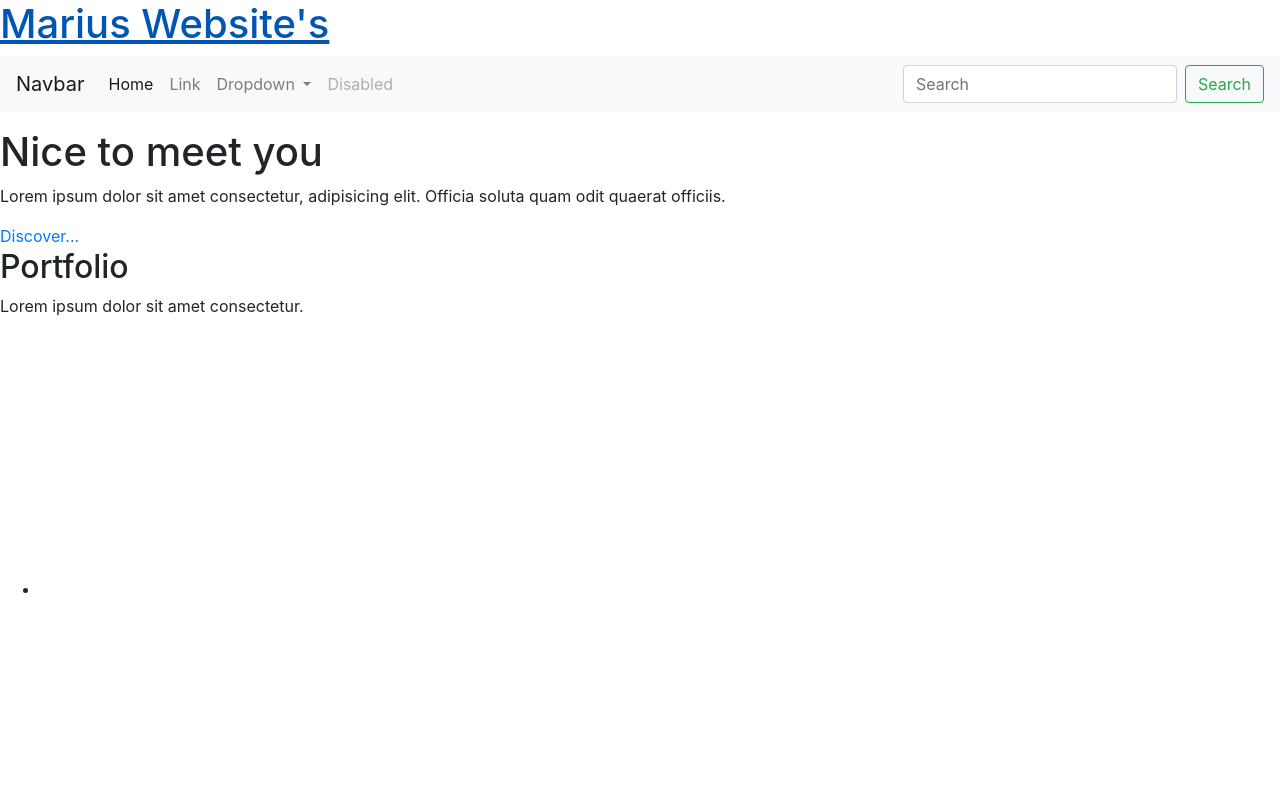
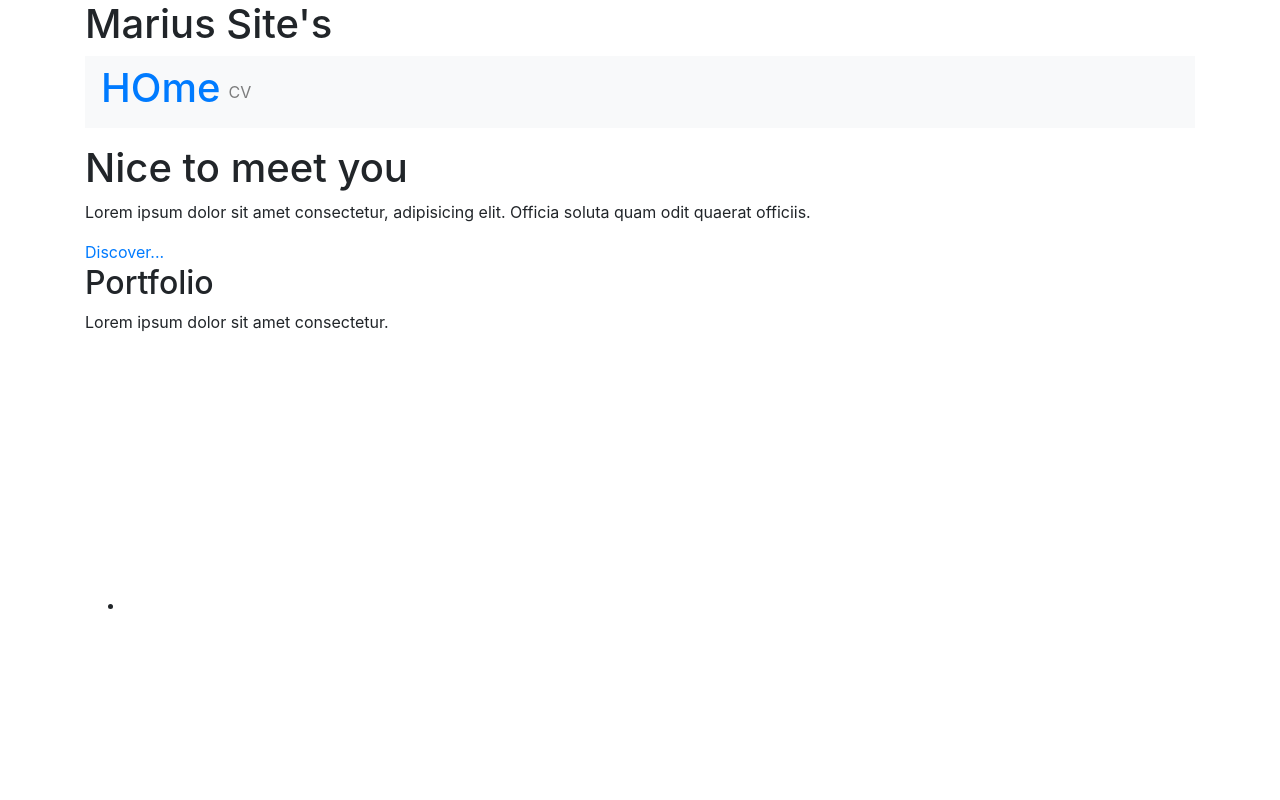
Before and after one commit to mariusherlea/httpsmiherlea.000webhostapp.comindex.html, a plain HTML site: page index.html in a window 1280 px wide. Shown: the top 800 px of the page. Drawn offline with nearby package versions, Linux system fonts and the light colour scheme.

Commit message:
dinamic title page

```diff
--- a/app.js
+++ b/app.js
@@ -1,43 +1,28 @@
 function curentYear() {
   document.getElementById("curentYear").innerHTML = new Date().getFullYear();
-  const para = document.createElement("p");
-  para.innerHTML = `<nav class="navbar navbar-expand-lg navbar-light bg-light">
-  <a class="navbar-brand" href="#">Navbar</a>
+  const head = document.createElement("p");
+  head.innerHTML = `<nav class="navbar navbar-expand-lg navbar-light bg-light">
+  <h1><a href="index.html">HOme</a></h1>
   <button class="navbar-toggler" type="button" data-toggle="collapse" data-target="#navbarSupportedContent" aria-controls="navbarSupportedContent" aria-expanded="false" aria-label="Toggle navigation">
     <span class="navbar-toggler-icon"></span>
   </button>
 
   <div class="collapse navbar-collapse" id="navbarSupportedContent">
     <ul class="navbar-nav mr-auto">
-      <li class="nav-item active">
-        <a class="nav-link" href="#">Home <span class="sr-only">(current)</span></a>
+
+      <li class="nav-item">
+        <a class="nav-link" href="cv.html">CV</a>
       </li>
-      <li class="nav-item">
-        <a class="nav-link" href="#">Link</a>
-      </li>
-      <li class="nav-item dropdown">
-        <a class="nav-link dropdown-toggle" href="#" id="navbarDropdown" role="button" data-toggle="dropdown" aria-haspopup="true" aria-expanded="false">
-          Dropdown
-        </a>
-        <div class="dropdown-menu" aria-labelledby="navbarDropdown">
-          <a class="dropdown-item" href="#">Action</a>
-          <a class="dropdown-item" href="#">Another action</a>
-          <div class="dropdown-divider"></div>
-          <a class="dropdown-item" href="#">Something else here</a>
-        </div>
-      </li>
-      <li class="nav-item">
-        <a class="nav-link disabled" href="#">Disabled</a>
-      </li>
+
     </ul>
-    <form class="form-inline my-2 my-lg-0">
-      <input class="form-control mr-sm-2" type="search" placeholder="Search" aria-label="Search">
-      <button class="btn btn-outline-success my-2 my-sm-0" type="submit">Search</button>
-    </form>
+
   </div>
 </nav>`;
-  document.getElementById("main-header").appendChild(para);
+  document.getElementById("main-header").appendChild(head);
 }
+const pageTitle = document.createElement("h1");
+pageTitle.innerHTML = document.title;
+document.getElementById("main-header").appendChild(pageTitle);
 
 // const para = document.createElement("p");
 // para.innerText = "Some bullshit";
--- a/index.html
+++ b/index.html
@@ -19,9 +19,10 @@
   </head>
 
   <body onload="curentYear()">
+    <div class="container">
     <header id="main-header">
       <div>
-        <h1><a href="#" class="logo">Marius Website's</a></h1>
+
       </div>
     </header>
     <!--   <nav>
@@ -190,6 +191,6 @@
     <script src="https://code.jquery.com/jquery-3.2.1.slim.min.js" integrity="sha384-KJ3o2DKtIkvYIK3UENzmM7KCkRr/rE9/Qpg6aAZGJwFDMVNA/GpGFF93hXpG5KkN" crossorigin="anonymous"></script>
     <script src="https://cdn.jsdelivr.net/npm/popper.js@1.12.9/dist/umd/popper.min.js" integrity="sha384-ApNbgh9B+Y1QKtv3Rn7W3mgPxhU9K/ScQsAP7hUibX39j7fakFPskvXusvfa0b4Q" crossorigin="anonymous"></script>
     <script src="https://cdn.jsdelivr.net/npm/bootstrap@4.0.0/dist/js/bootstrap.min.js" integrity="sha384-JZR6Spejh4U02d8jOt6vLEHfe/JQGiRRSQQxSfFWpi1MquVdAyjUar5+76PVCmYl" crossorigin="anonymous"></script>
-
+  </div>
   </body>
 </html>
```
Also changed, not shown: cv.html (+3 -3 lines), teste-boostrap.html (deleted, +0 -42 lines).
